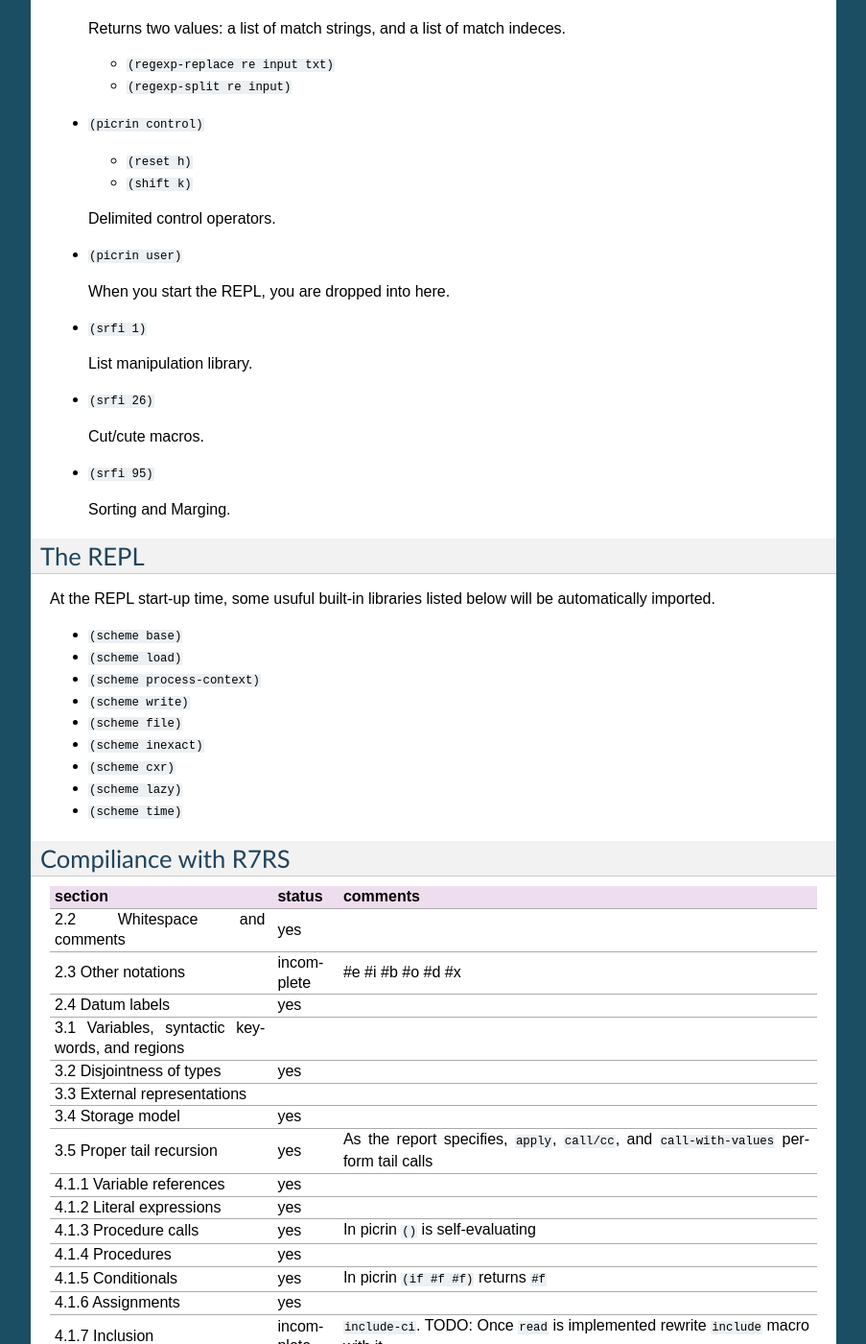
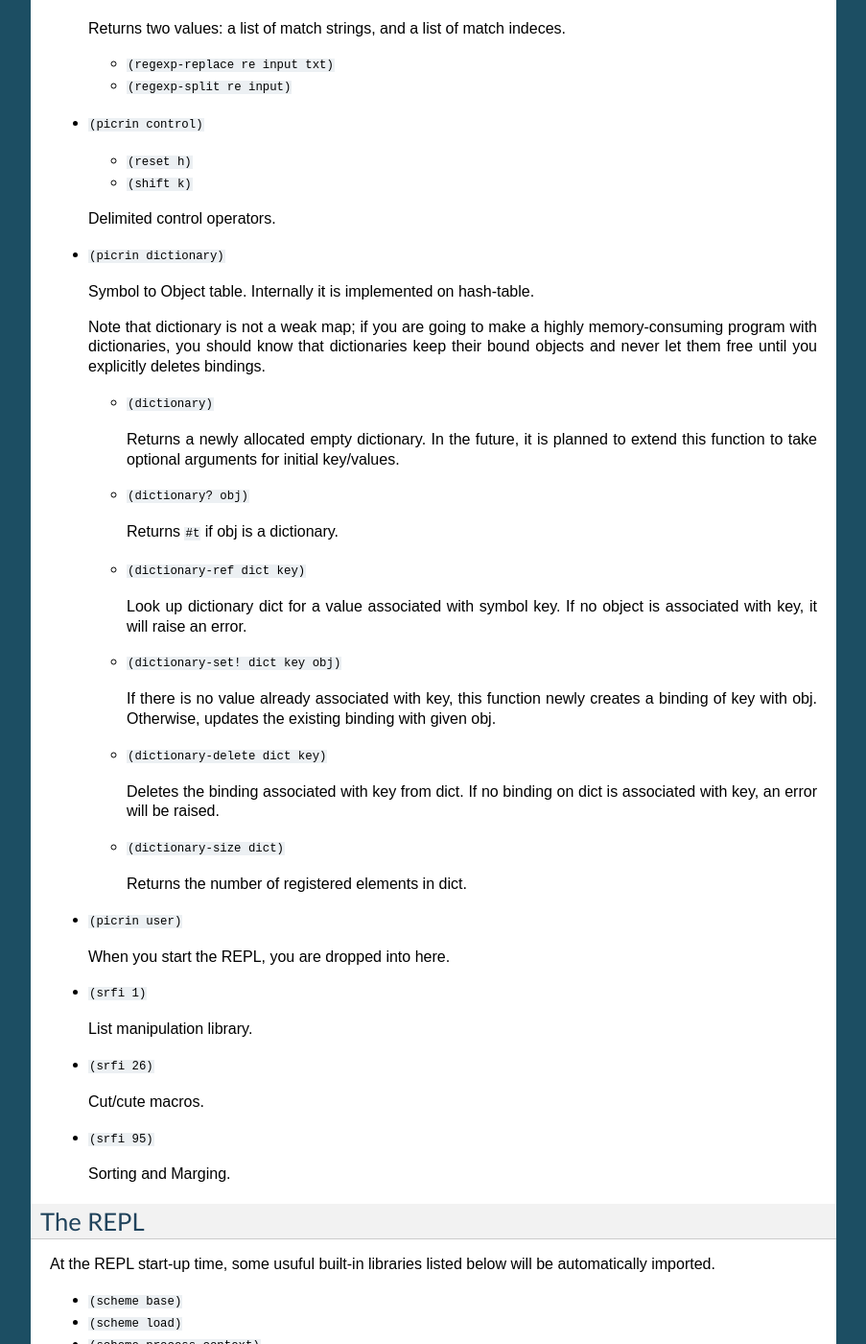
Before and after one commit to picrin-scheme/picrin, a Sphinx documentation site: the page built from docs/lang.rst, in a window 1280 px wide and 1400 px high, scrolled down 1073 px. Shown: the whole window at 96% size, without its empty margins (198-1101 px from the left). Built offline with Sphinx 7.4.7, drawn with Linux system fonts in a browser that asks for light colours.

Commit message:
add dictionary documentation

```diff
--- a/docs/lang.rst
+++ b/docs/lang.rst
@@ -54,6 +54,37 @@ Libraries
   - ``(shift k)``
 
   Delimited control operators.
+
+- ``(picrin dictionary)``
+
+  Symbol to Object table. Internally it is implemented on hash-table.
+
+  Note that dictionary is not a weak map; if you are going to make a highly memory-consuming program with dictionaries, you should know that dictionaries keep their bound objects and never let them free until you explicitly deletes bindings.
+
+  - ``(dictionary)``
+
+    Returns a newly allocated empty dictionary. In the future, it is planned to extend this function to take optional arguments for initial key/values.
+
+  - ``(dictionary? obj)``
+
+    Returns ``#t`` if obj is a dictionary.
+
+  - ``(dictionary-ref dict key)``
+
+    Look up dictionary dict for a value associated with symbol key. If no object is associated with key, it will raise an error.
+
+  - ``(dictionary-set! dict key obj)``
+
+    If there is no value already associated with key, this function newly creates a binding of key with obj. Otherwise, updates the existing binding with given obj.
+
+  - ``(dictionary-delete dict key)``
+
+    Deletes the binding associated with key from dict. If no binding on dict is associated with key, an error will be raised.
+
+
+  - ``(dictionary-size dict)``
+
+    Returns the number of registered elements in dict.
 
 - ``(picrin user)``
 
```
